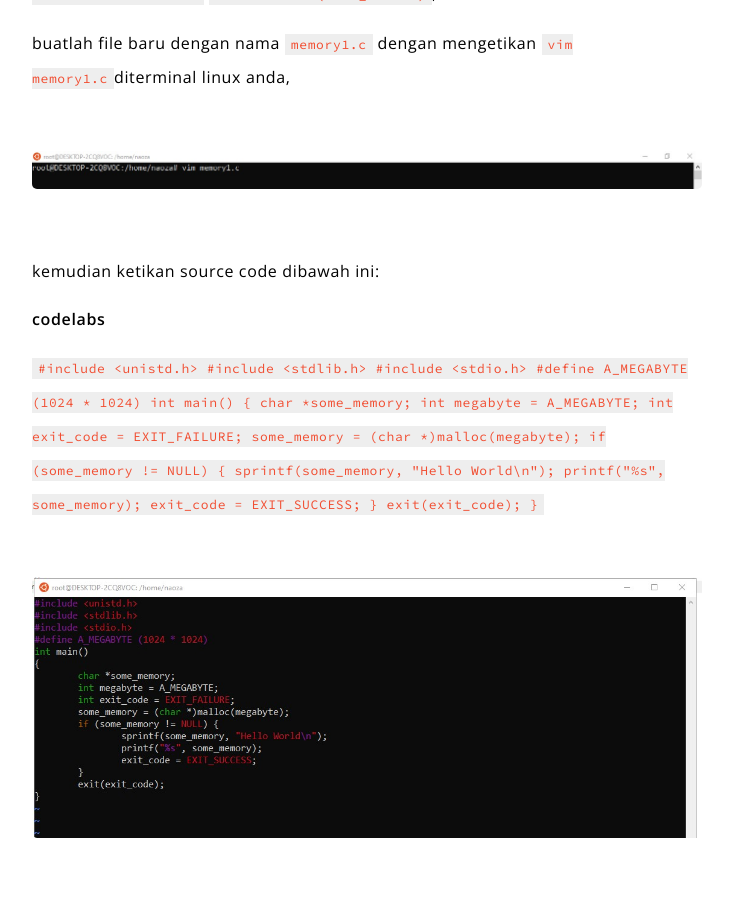
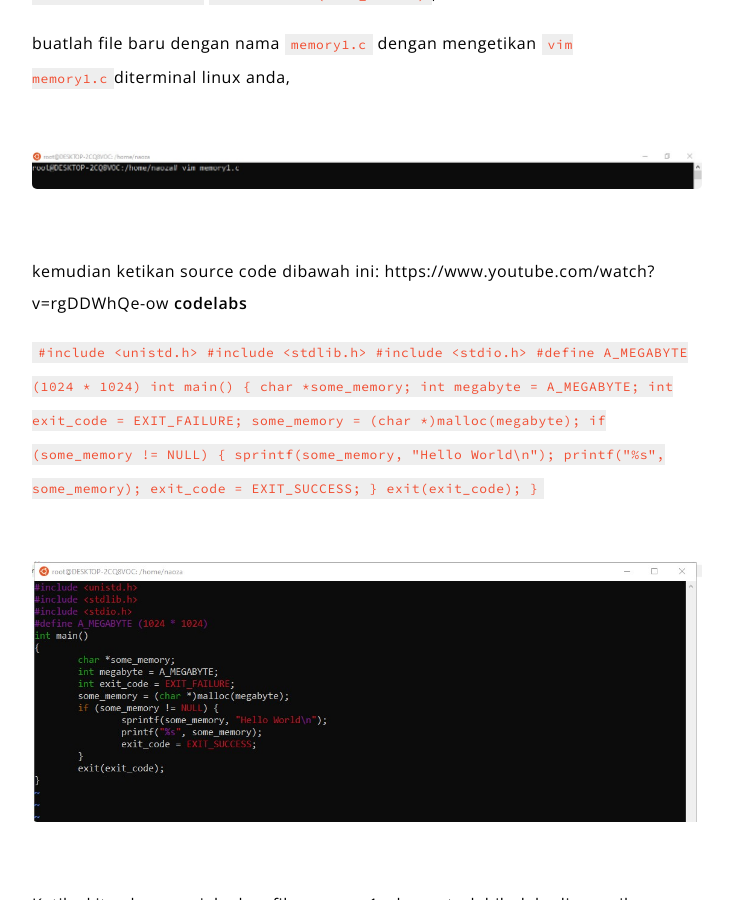
Before and after one commit to juliansyahnaoza/UAS4, a Jekyll site: the page built from _posts/2020-06-20-Data-Management.md, in a window 1280 px wide and 900 px high, scrolled down 912 px. Shown: the whole window, without its empty margins (298-1031 px from the left). Built offline with Jekyll 4.4.1, drawn with Linux system fonts in a browser that asks for light colours; part of the change alters nothing that is shown.

Commit message:
test video url

```diff
--- a/_posts/2020-06-20-Data-Management.md
+++ b/_posts/2020-06-20-Data-Management.md
@@ -21,7 +21,7 @@ Topik ini sebagai tiga cara untuk mengelola data:
    ![vim-memory1c.png]({{site.baseurl}}/assets/images/vim-memory1c.png)
 
    kemudian ketikan source code dibawah ini:
-
+https://www.youtube.com/watch?v=rgDDWhQe-ow
    **codelabs**
 
    `#include <unistd.h>
```
